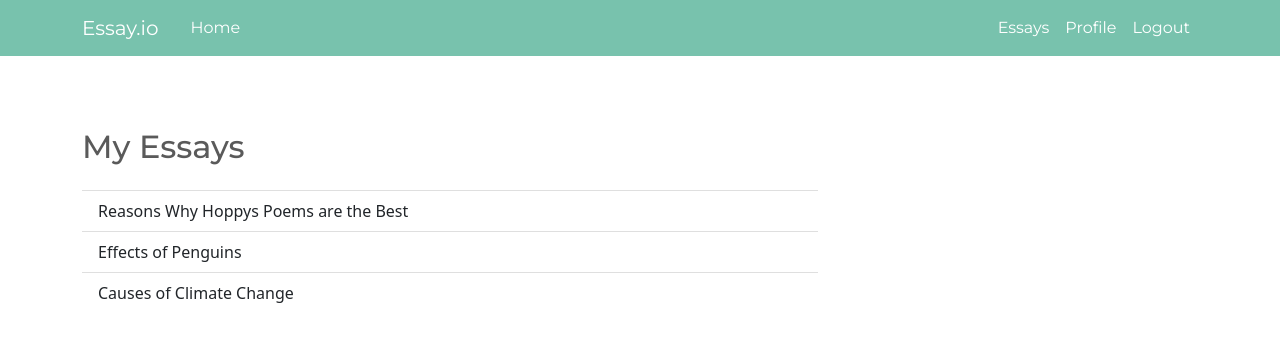
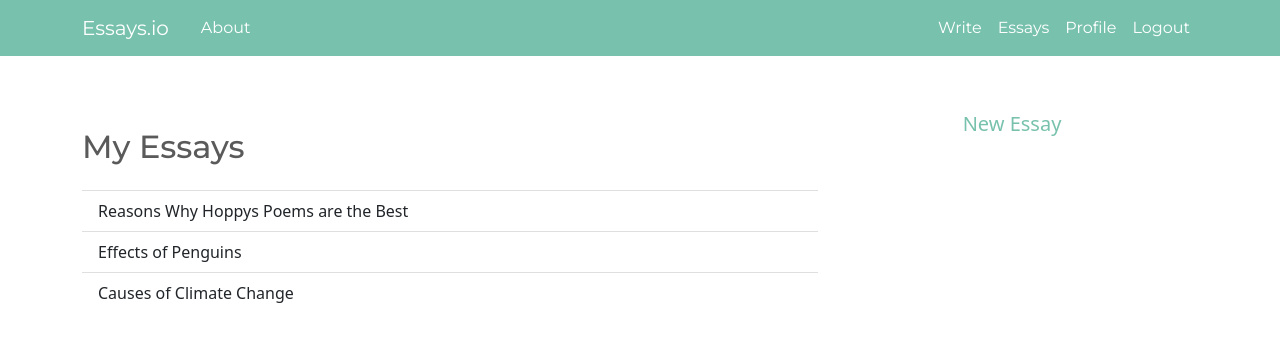
Before and after one commit to ZaidKaraymeh/Essay.io, a Django app: page /papers/ in a window 1280 px wide. Shown: the top 342 px of the page. Run offline with Django 3.2, Linux system fonts and the light colour scheme; a user stored in the database is signed in; data comes from the database, SQL or seed files in the repository; some libraries are stand-ins or nearby versions.

Commit message:
Changed Website Name to Essays.io, added about page, added 'Write' nav, adjusted Essays page

```diff
--- a/blog/templates/blog/base.html
+++ b/blog/templates/blog/base.html
@@ -33,7 +33,7 @@
       <nav class="navbar navbar-expand-md navbar-dark bg-primary ">
         <div class="container">
           <a class="navbar-brand mr-4" href="{% url 'blog-home' %}"
-            >Essay.io</a
+            >Essays.io</a
           >
           <button
             class="navbar-toggler"
@@ -48,14 +48,15 @@
           </button>
           <div class="collapse navbar-collapse" id="navbarToggle">
             <div class="navbar-nav mr-auto">
-              <a class="nav-item nav-link active " href="{% url 'blog-home' %}"
-                >Home</a
+              <a class="nav-item nav-link active " href="{% url 'blog-about' %}"
+                >About</a
               >
 
             </div>
             <!-- Navbar Right Side -->
             <div class="navbar-nav">
               {% if user.is_authenticated %}
+                <a class="nav-item nav-link active" href="{% url 'blog-create' %}">Write</a>
                 <a class="nav-item nav-link active" href="{% url 'blog-papers' %}">Essays</a>
                 <a class="nav-item nav-link active" href="{% url 'profile' %}">Profile</a>
                 <a class="nav-item nav-link active" href="{% url 'logout' %}">Logout</a>
--- a/blog/templates/blog/papers.html
+++ b/blog/templates/blog/papers.html
@@ -19,5 +19,6 @@
 
 {% block sidebar %}
 
+        <a class="navbar-brand d-flex justify-content-center " href="{% url 'blog-create' %}">New Essay</a>
 
 {% endblock sidebar %}
--- a/blog/urls.py
+++ b/blog/urls.py
@@ -1,9 +1,10 @@
 from django.urls import path
-from .views import createPaper, editPaper, getPaper, home, Papers, deletePaper
+from .views import about, createPaper, editPaper, getPaper, home, Papers, deletePaper
 
 urlpatterns = [
     path("", home, name="blog-home" ),
     path("papers/", Papers, name="blog-papers"),
+    path("about/", about, name="blog-about"),
     path("create/", createPaper, name="blog-create"),
     path("paper/<int:id>/delete", deletePaper, name="blog-paper-delete"),
     path("paper/<int:id>/", getPaper, name="blog-paper"),
--- a/blog/views.py
+++ b/blog/views.py
@@ -79,3 +79,6 @@ def editPaper(request, id):
     context = {"form": form, "id":id}
 
     return render(request, "blog/edit.html", context)
+
+def about(request):
+    return render(request, "blog/about.html")
```
Also changed, not shown: blog/templates/blog/about.html (added, +23 -0 lines).
